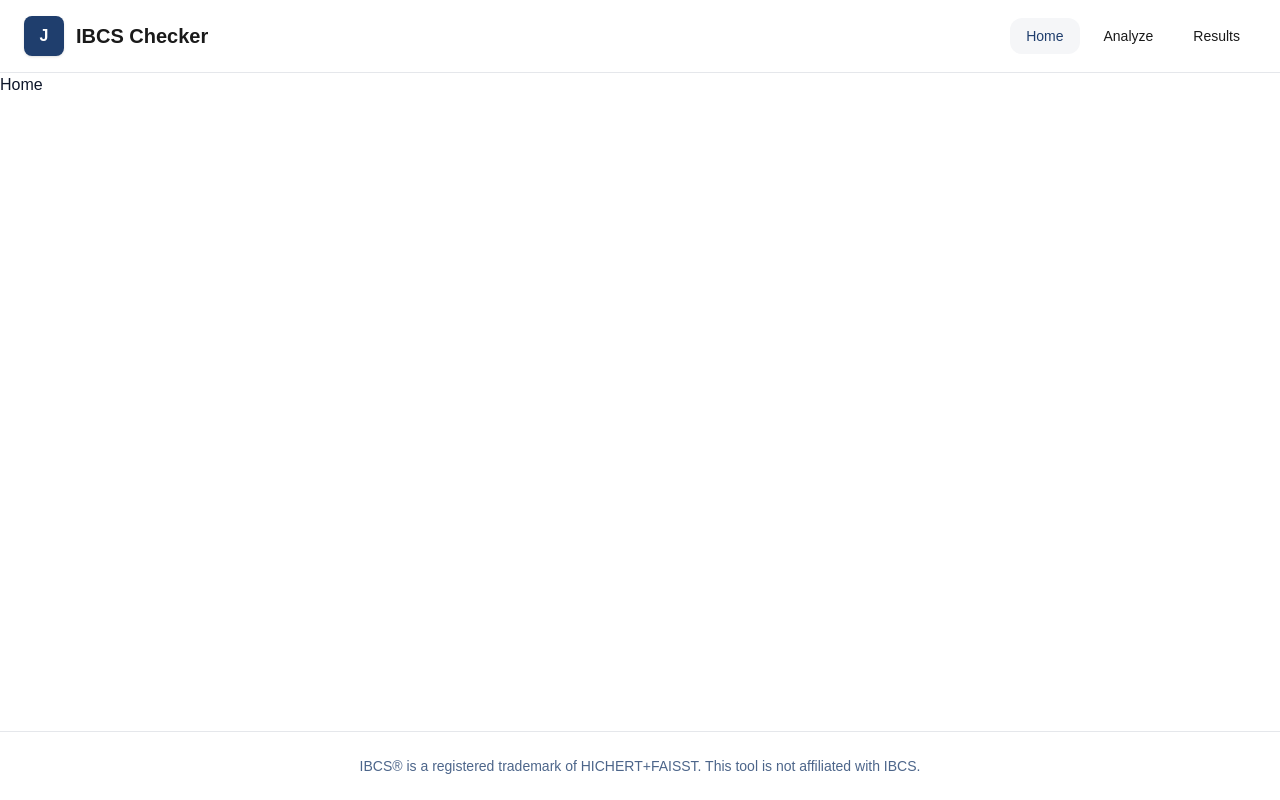
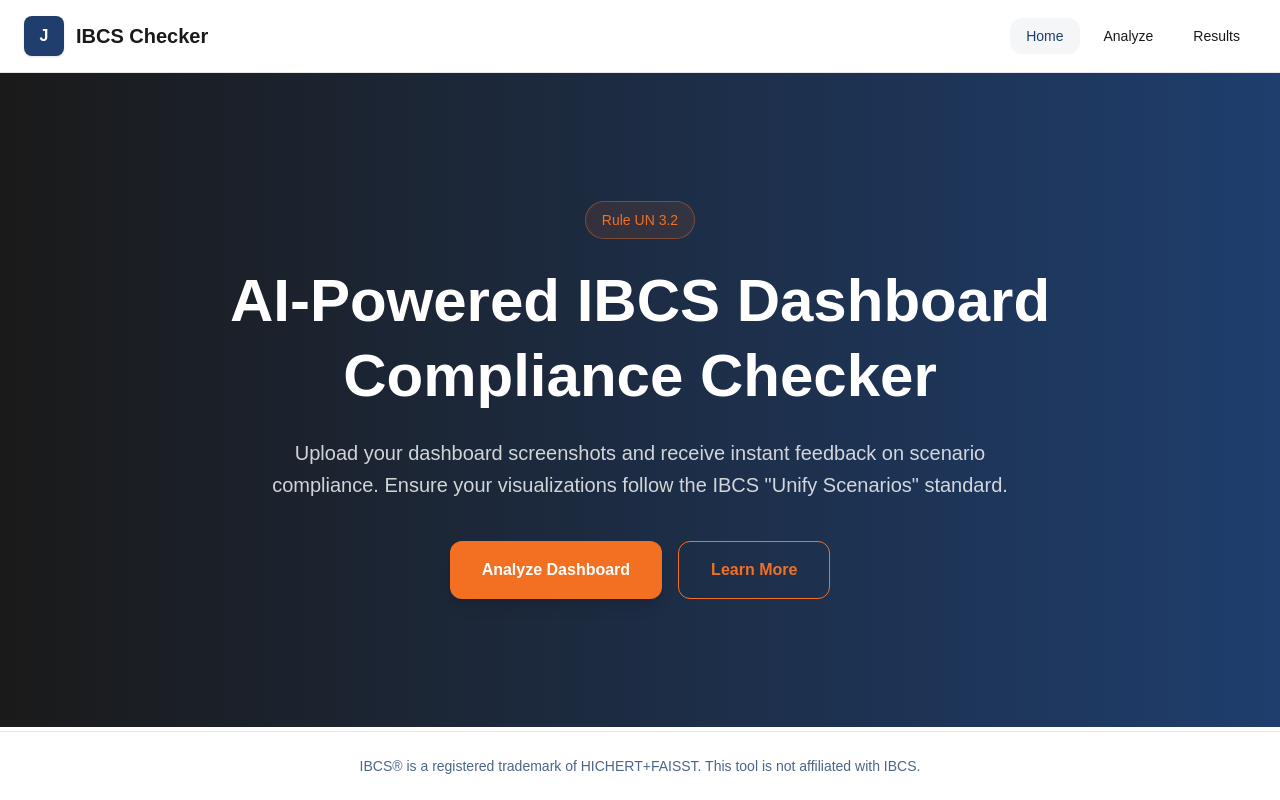
Before and after one commit to Fontys-Group-8-AMD/Jugo, a React app in the folder frontend/: page / in a window 1280 px wide. Built offline with nearby package versions, Linux system fonts and the light colour scheme; the HTML template or start-up script is replaced by a standard one.

Commit message:
created hero section component

```diff
--- /dev/null
+++ b/frontend/src/components/home/HeroSection.tsx
@@ -0,0 +1,33 @@
+const HeroSection = () => {
+  return (
+    <section className="bg-[linear-gradient(90deg,var(--color-dark)_0%,var(--color-primary)_100%)] px-6 py-24 md:py-32">
+      <div className="mx-auto flex max-w-5xl flex-col items-center text-center">
+        <span className="mb-6 rounded-full border border-[var(--color-accent)]/40 bg-[var(--color-accent)]/10 px-4 py-2 text-sm font-medium text-[var(--color-accent)]">
+          Rule UN 3.2
+        </span>
+
+        <h1 className="max-w-4xl text-4xl font-bold leading-tight text-[var(--color-white)] md:text-6xl">
+          AI-Powered IBCS Dashboard Compliance Checker
+        </h1>
+
+        <p className="mt-6 max-w-3xl text-base leading-8 text-[var(--color-white)]/80 md:text-xl">
+          Upload your dashboard screenshots and receive instant feedback on
+          scenario compliance. Ensure your visualizations follow the IBCS
+          &quot;Unify Scenarios&quot; standard.
+        </p>
+
+        <div className="mt-10 flex flex-col gap-4 sm:flex-row">
+          <button className="rounded-xl bg-[var(--color-accent)] px-8 py-4 text-base font-semibold text-[var(--color-white)] shadow-lg transition hover:opacity-90">
+            Analyze Dashboard
+          </button>
+
+          <button className="rounded-xl border border-[var(--color-accent)] px-8 py-4 text-base font-semibold text-[var(--color-accent)] transition hover:bg-[var(--color-accent)] hover:text-[var(--color-white)]">
+            Learn More
+          </button>
+        </div>
+      </div>
+    </section>
+  );
+};
+
+export default HeroSection;
--- a/frontend/src/pages/HomePage.tsx
+++ b/frontend/src/pages/HomePage.tsx
@@ -1,5 +1,11 @@
+import HeroSection from "../components/home/HeroSection";
+
 function HomePage() {
-  return <div>Home</div>;
+  return (
+    <>
+      <HeroSection />
+    </>
+  );
 }
 
 export default HomePage;
```
Also changed, not shown: frontend/src/components/home/FeatureCard.jsx (deleted), frontend/src/components/home/FeatureCard.tsx (added), frontend/src/components/home/FeaturesSection.jsx (deleted), frontend/src/components/home/FeaturesSection.tsx (added), frontend/src/components/home/HeroSection.jsx (deleted).
